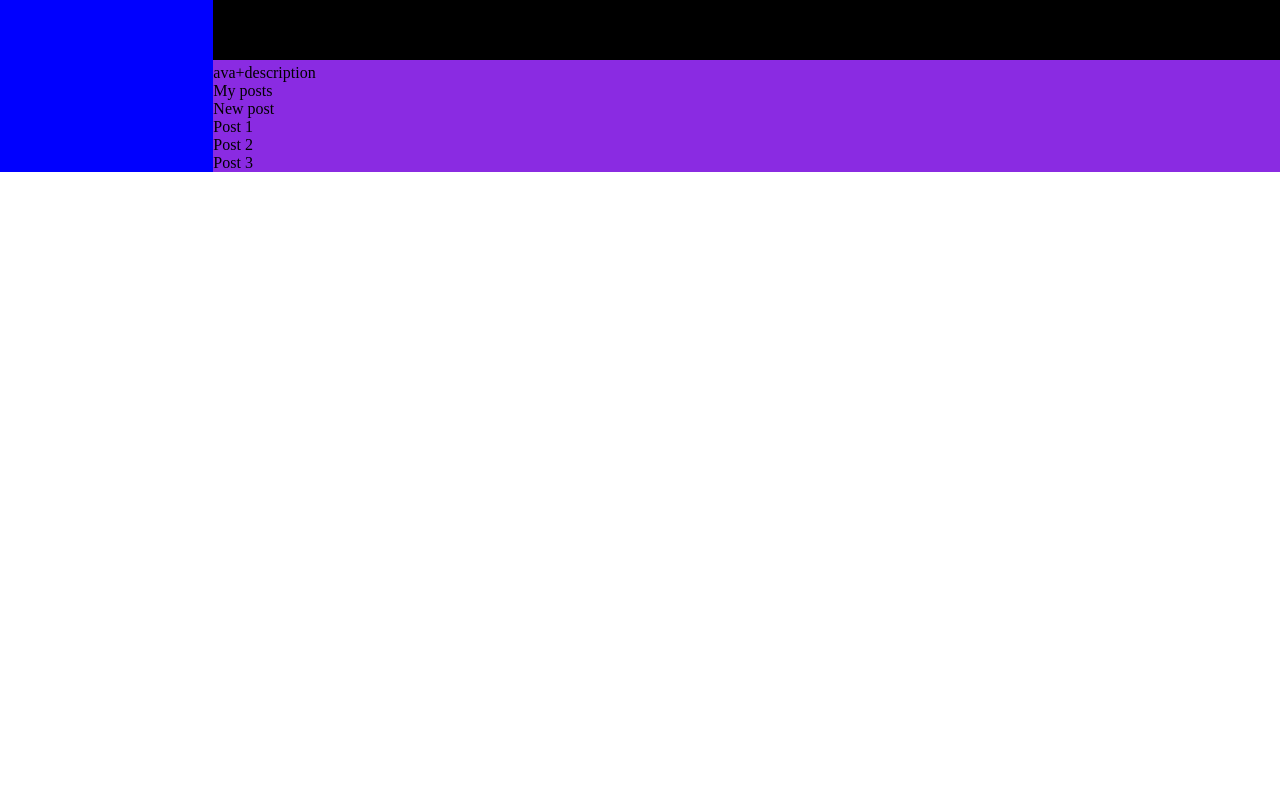
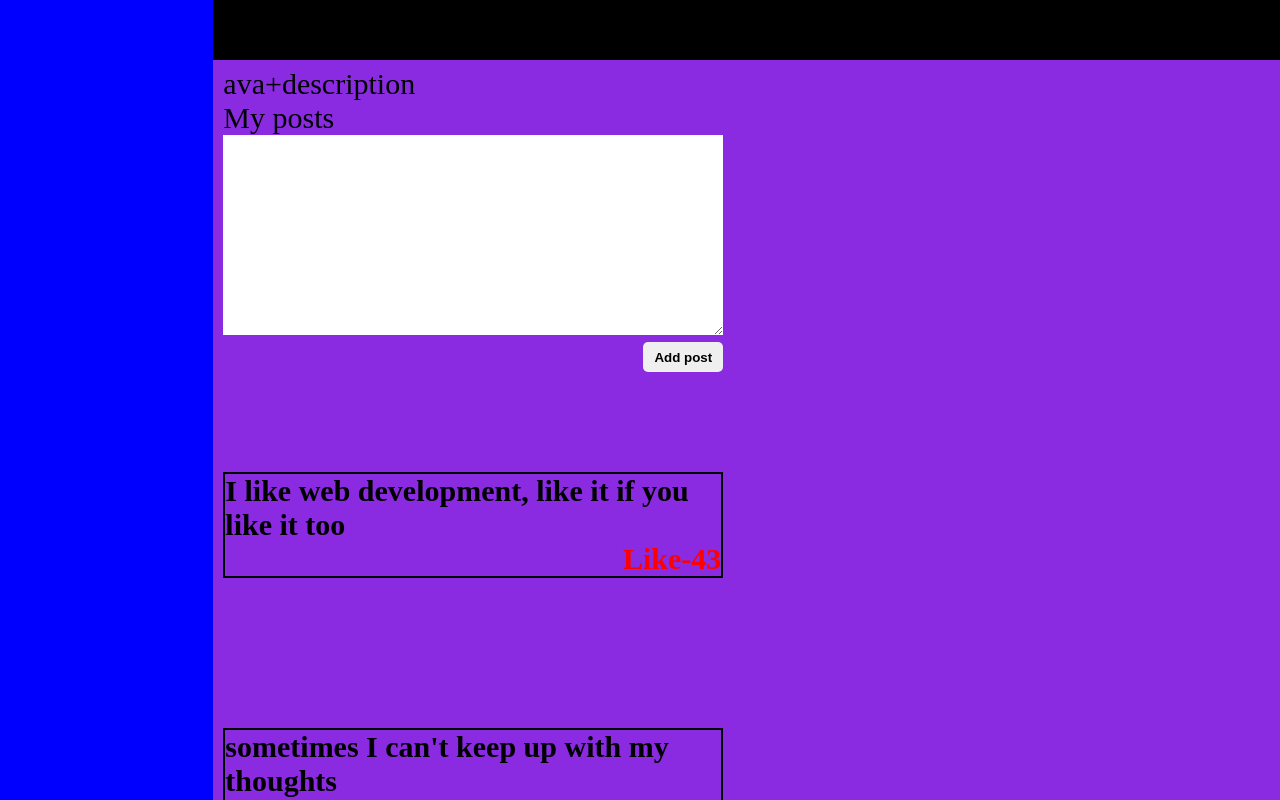
Before and after one commit to StokinDenis/social-network, a React (Create React App) app: page /profile in a window 1280 px wide. Shown: the part 600-1400 px from the top of the page. Before the commit the page ends 800 px from the top, so only its background shows below. Built offline with nearby package versions, Linux system fonts and the light colour scheme.

Commit message:
refactor Profile components

```diff
--- a/src/components/Header/Header.jsx
+++ b/src/components/Header/Header.jsx
@@ -3,6 +3,7 @@ import s from './Header.module.css'
 
 function Header(){
     return(
+
         <header className={s.header}>
         <img className={s.logo} src={Logo} alt="#" />
           <div className={s.name_header}>
--- a/src/components/Header/Header.module.css
+++ b/src/components/Header/Header.module.css
@@ -1,10 +1,9 @@
-
-
 .header {
     grid-area: header;
     background-color: bisque;
     display: flex;
 }
+
 .logo{
     height: 100%;
 }
--- /dev/null
+++ b/src/components/PostComponents/MyPost.module.css
@@ -0,0 +1,38 @@
+.textarea_post{
+ width: 500px;
+    height: 200px;
+    font-size: 20px;
+}
+.my_posts{
+    margin-left: 10px;
+    width: 500px;
+}
+.block_button{
+ display: flex;
+    justify-content: flex-end;
+}
+.button_add_post{
+    width: 80px;
+    height: 30px;
+    border-radius: 5px;
+    cursor: pointer;
+    font-weight: 600;
+}
+.button_add_post:hover{
+    background-color: #3f3f5e;
+    color: white;
+}
+.post{
+     font-size: 30px;
+     font-weight: 700;
+     margin-bottom: 150px;
+     border: 2px solid black;
+ }
+.post:first-child{
+    margin-top: 100px;
+}
+.like_count{
+    display: flex;
+    justify-content: flex-end;
+    color: red;
+}
--- /dev/null
+++ b/src/components/PostComponents/MyPosts.jsx
@@ -0,0 +1,32 @@
+import s from "./MyPost.module.css"
+
+function Post(props){
+    return(
+        <div className={s.post}>
+            <div>
+                <div> {props.infoPost} </div>
+                <div className={s.like_count}> Like-{props.likeCount} </div>
+            </div>
+        </div>
+    )
+}
+function MyPosts(props){
+    return(
+        <div className={s.my_posts}>
+            <div>
+                <div>
+                    <textarea className={s.textarea_post} name="#" id="" ></textarea>
+                </div>
+                <div className={s.block_button}>
+                <button className={s.button_add_post}>Add post</button>
+                </div>
+            </div>
+            <div>
+                <Post infoPost={"I like web development, like it if you like it too"} likeCount={43}/>
+                <Post infoPost={"sometimes I can't keep up with my thoughts"} likeCount={15}/>
+                <Post infoPost={"I once dreamed of an endless summer"} likeCount={100}/>
+            </div>
+        </div>
+    )
+}
+export default MyPosts;
--- a/src/components/Profile/Profile.jsx
+++ b/src/components/Profile/Profile.jsx
@@ -1,25 +1,12 @@
 import ProfileImage from '../imgProfile.jpg'
 import s from './Profile.module.css'
+import MyPosts from "../PostComponents/MyPosts";
+import ProfileInfo from "./ProfileInfo/ProfileInfo";
 function Profile(){
     return(
         <div className={s.content}>
-        <div>
-         <img className={s.profileImg} src={ProfileImage} alt='#'/>
-        </div>
-        <div>
-         ava+description
-        </div>
-        <div>
-         My posts
-         <div>
-           New post
-         </div>
-         <div>
-           <div>Post 1</div>
-           <div>Post 2</div>
-           <div>Post 3</div>
-         </div>
-        </div>
+         <ProfileInfo/>
+         <MyPosts/>
        </div>
     )
 }
--- a/src/components/Profile/Profile.module.css
+++ b/src/components/Profile/Profile.module.css
@@ -1,4 +1,3 @@
-.profileImg{
-    width: 100%;
-    height: 100%;
+.content{
+    font-size: 30px;
 }
--- /dev/null
+++ b/src/components/Profile/ProfileInfo/ProfileInfo.jsx
@@ -0,0 +1,18 @@
+import ProfileImage from "../../imgProfile.jpg";
+import s from "./ProfileInfo.module.css"
+function ProfileInfo() {
+    return (
+        <div>
+            <div>
+                <img className={s.profileImg} src={ProfileImage} alt='#'/>
+            </div>
+            <div className={s.block_aba_and_description}>
+                <div>
+                    ava+description
+                </div>
+                <div>My posts</div>
+            </div>
+        </div>
+    )
+}
+export default ProfileInfo;
--- /dev/null
+++ b/src/components/Profile/ProfileInfo/ProfileInfo.module.css
@@ -0,0 +1,7 @@
+.block_aba_and_description{
+    margin-left: 10px;
+}
+.profileImg{
+    width: 100%;
+    height: 100%;
+}
--- a/src/index.css
+++ b/src/index.css
@@ -4,9 +4,7 @@
   padding: 0;
   box-sizing: border-box;
 }
-.f{
-  color: black;
-}
+
 
 .app-wrapper{
   display: grid;
```
